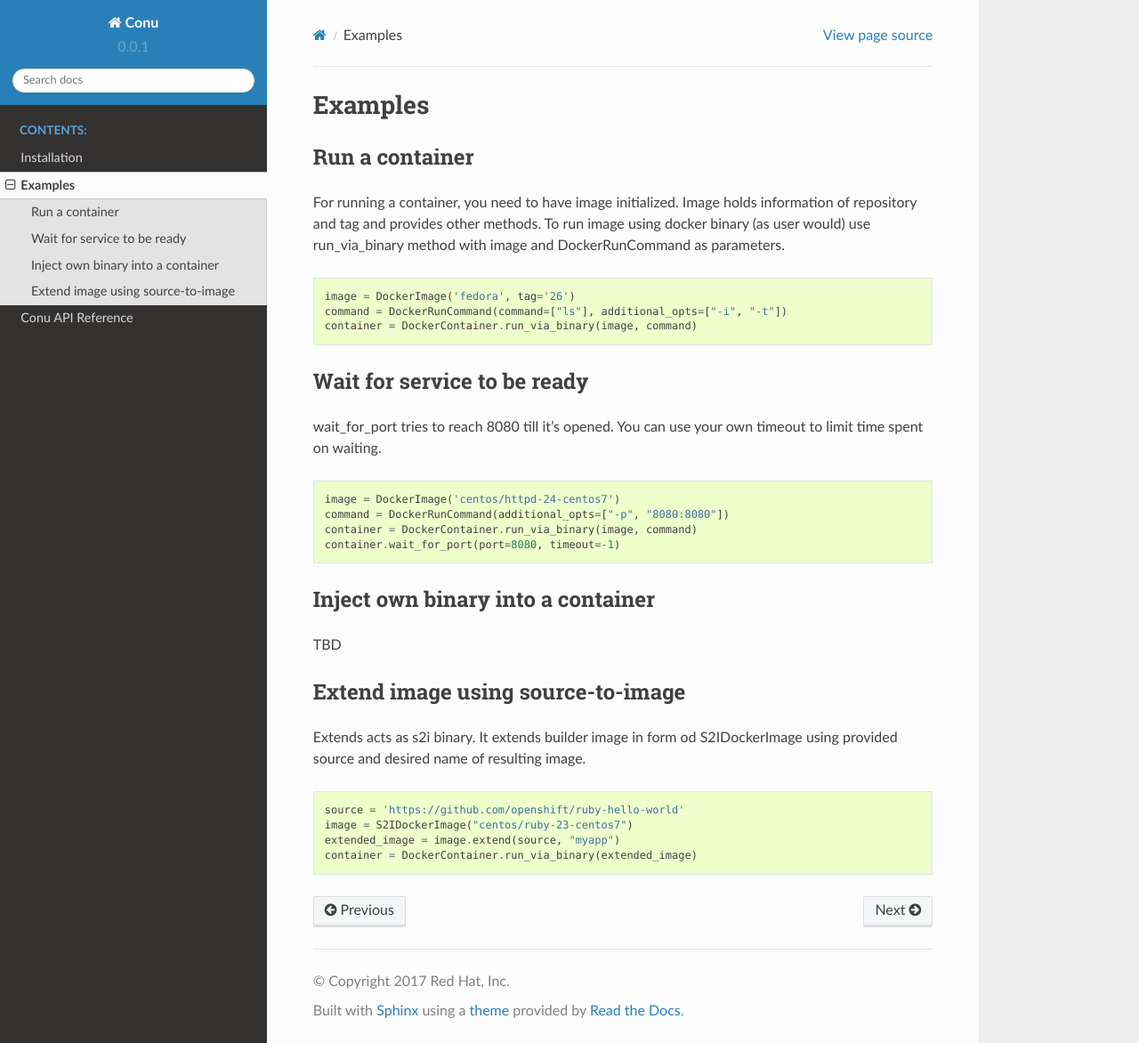
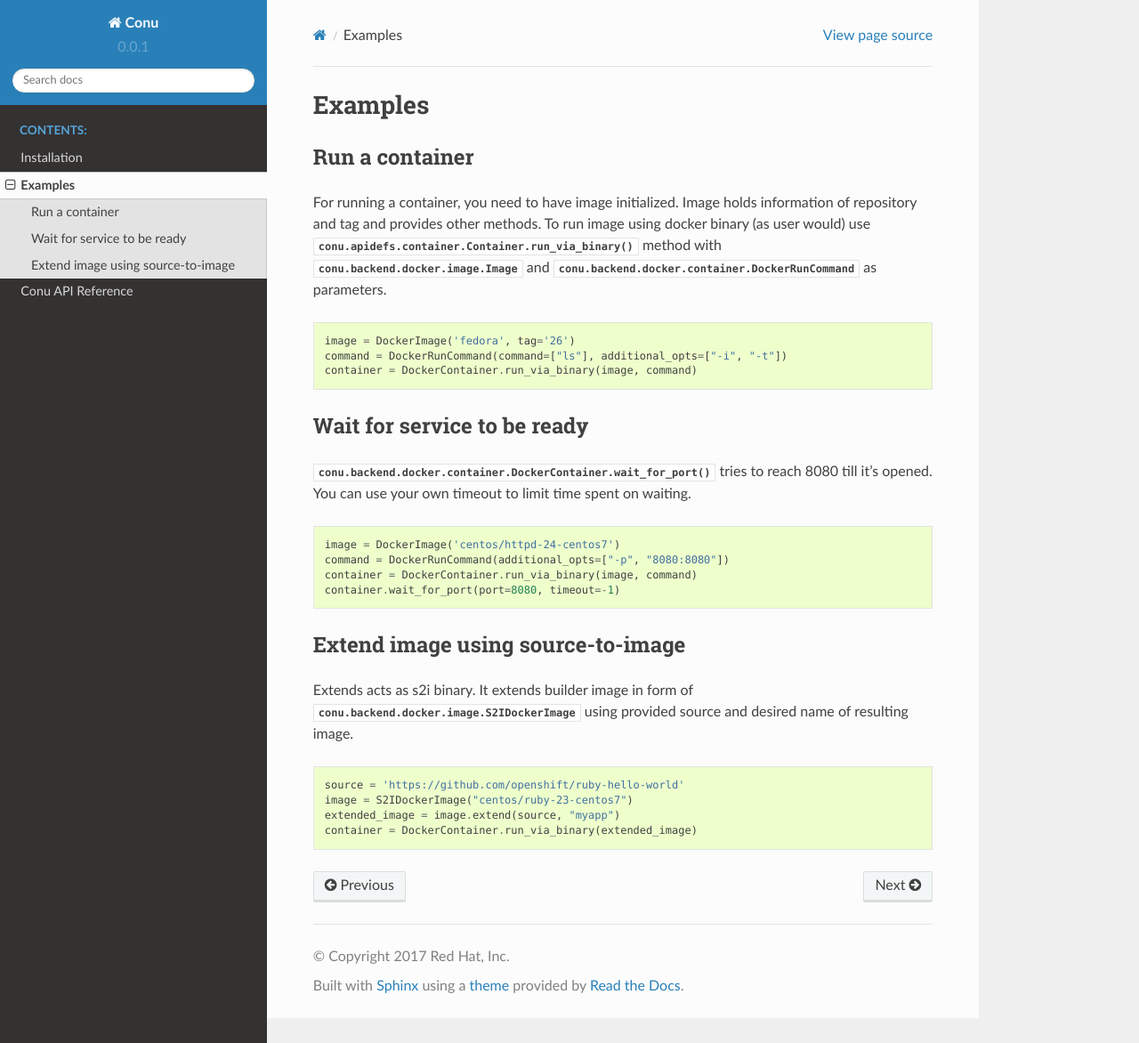
Before and after one commit to user-cont/conu, a Sphinx documentation site: the page built from docs/source/examples.rst, in a window 1280 px wide and 1172 px high. Shown: the whole window at 89% size. Built offline with Sphinx 7.4.7 and the Read the Docs theme 2.0.0, drawn with Linux system fonts in a browser that asks for light colours.

Commit message:
Improve cross-reference in example doc

```diff
--- a/docs/source/examples.rst
+++ b/docs/source/examples.rst
@@ -4,7 +4,7 @@ Examples
 Run a container
 ----------------
 
-For running a container, you need to have image initialized. Image holds information of repository and tag and provides other methods. To run image using docker binary (as user would) use run_via_binary method with image and DockerRunCommand as parameters.
+For running a container, you need to have image initialized. Image holds information of repository and tag and provides other methods. To run image using docker binary (as user would) use :func:`conu.apidefs.container.Container.run_via_binary` method with :class:`conu.backend.docker.image.Image` and :class:`conu.backend.docker.container.DockerRunCommand` as parameters.
 
 .. include:: examples/run_image.py
    :code: python
@@ -13,21 +13,16 @@ For running a container, you need to have image initialized. Image holds informa
 Wait for service to be ready
 ----------------------------
 
-wait_for_port tries to reach 8080 till it's opened. You can use your own timeout to limit time spent on waiting.
+:func:`conu.backend.docker.container.DockerContainer.wait_for_port` tries to reach 8080 till it's opened. You can use your own timeout to limit time spent on waiting.
 
 .. include:: examples/check_port.py
    :code: python
    :start-line: 3
 
-Inject own binary into a container
------------------------------------
-
-TBD
-
 Extend image using source-to-image
 -----------------------------------
 
-Extends acts as s2i binary. It extends builder image in form od S2IDockerImage using provided source and desired name of resulting image.
+Extends acts as s2i binary. It extends builder image in form of :class:`conu.backend.docker.image.S2IDockerImage` using provided source and desired name of resulting image.
 
 .. include:: examples/s2i.py
    :code: python
```
